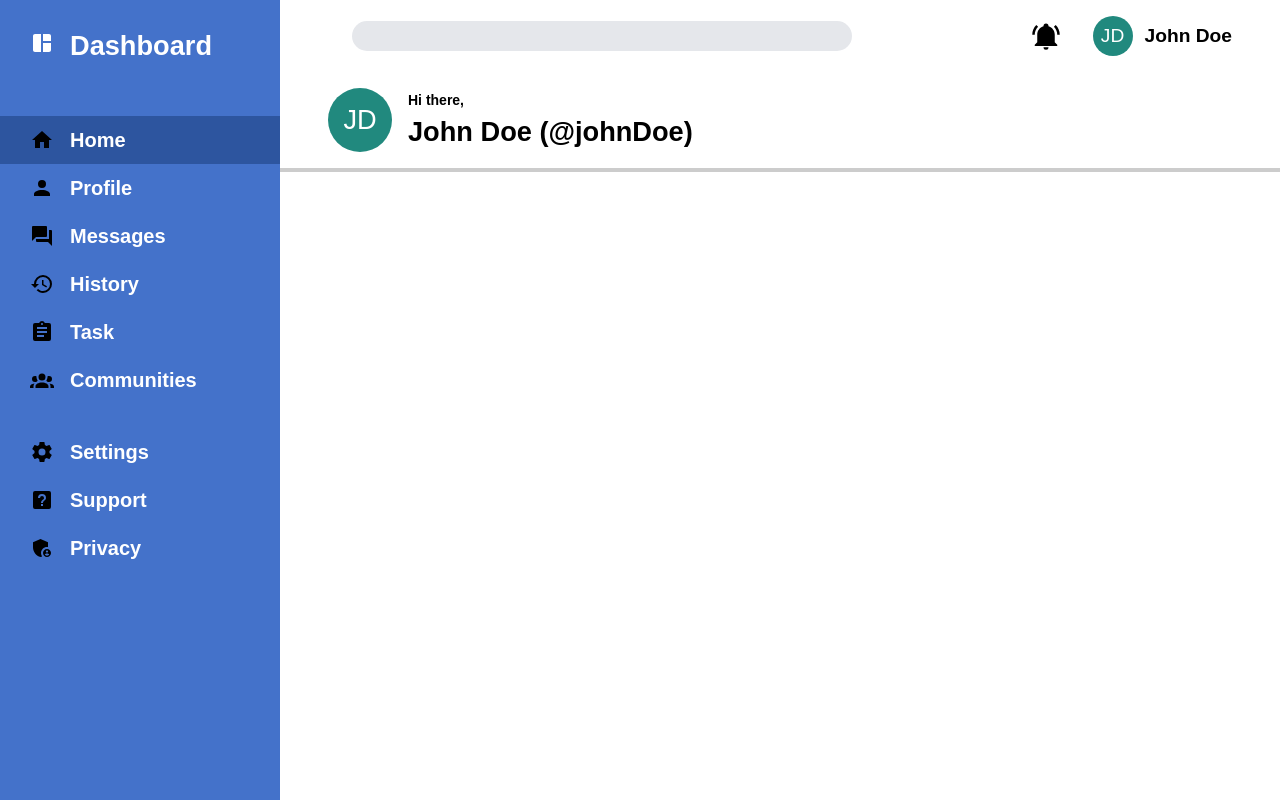
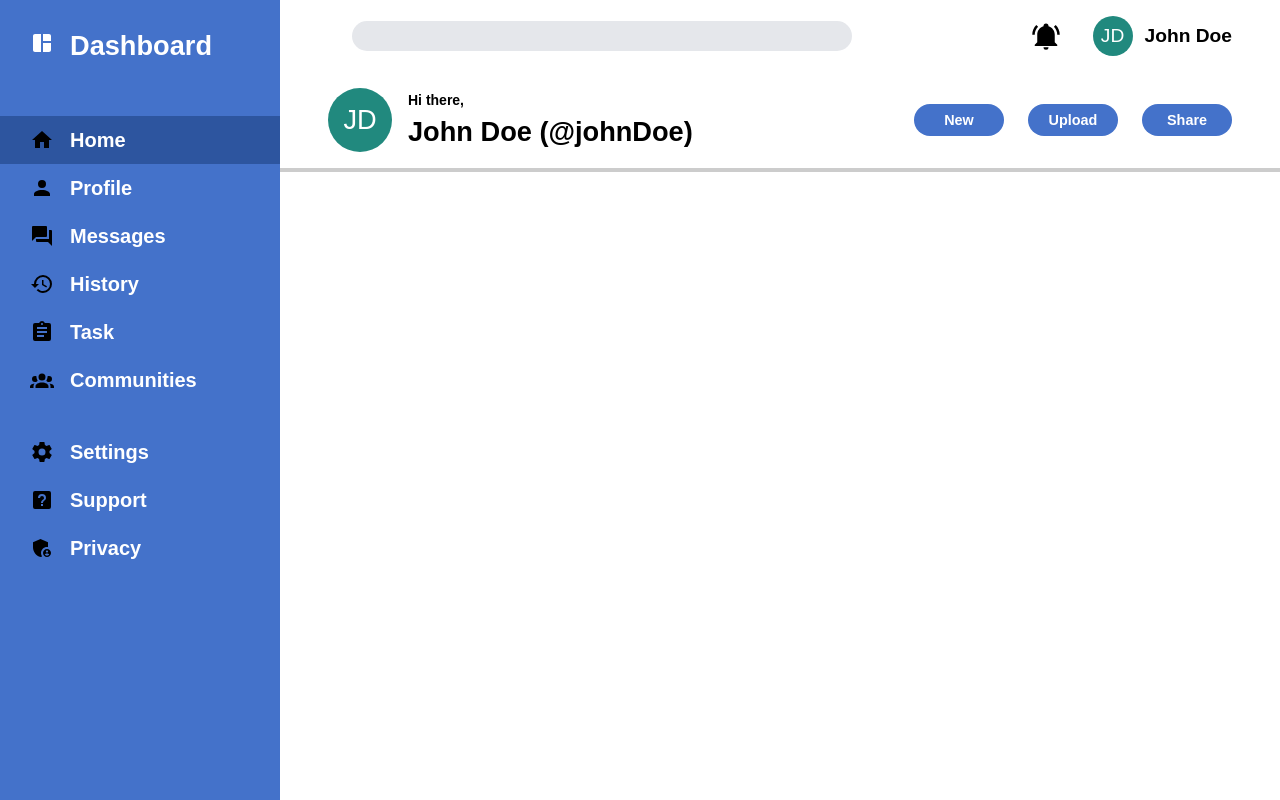
Before and after one commit to Vale1708/adminDashboard, a plain HTML site: page index.html in a window 1280 px wide. Drawn offline with Linux system fonts and the light colour scheme.

Commit message:
Add header buttons

```diff
--- a/index.html
+++ b/index.html
@@ -105,6 +105,12 @@
             <div class="greetings-account-name">John Doe (@johnDoe)</div>
         </div>
 
+        <div class="header-buttons">
+            <button>New</button>
+            <button>Upload</button>
+            <button>Share</button>
+        </div>
     </header>
+
 </body>
 </html>
--- a/style.css
+++ b/style.css
@@ -190,3 +190,28 @@ header{
     grid-row: 2;
     font-size: 1.7rem;
 }
+
+.header-buttons{
+    display: grid;
+    grid-template-columns: repeat(3, min-content);
+    align-items: center;
+    gap: 24px;
+    justify-self: end;
+}
+
+.header-buttons > button{
+    width: 90px;
+    font-size: 0.9rem;
+    border: none;
+    background-color: #4472CA;
+    color: white;
+    font-family: inherit;
+    font-weight: 600;
+    padding: 8px 0;
+    border-radius: 16px;
+    cursor: pointer;
+}
+
+button:hover{
+    background-color: hsl(219, 56%, 40%);
+}
```
